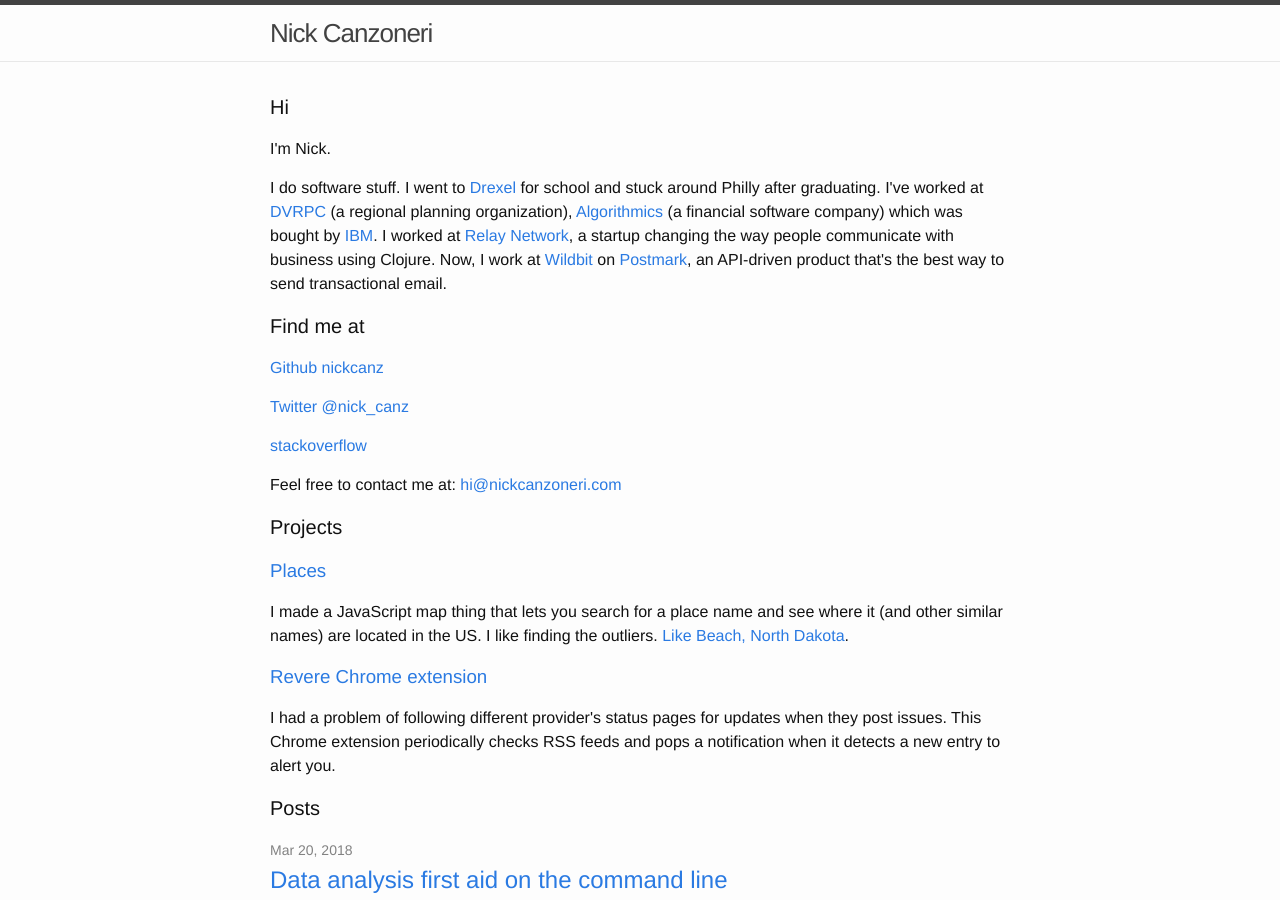
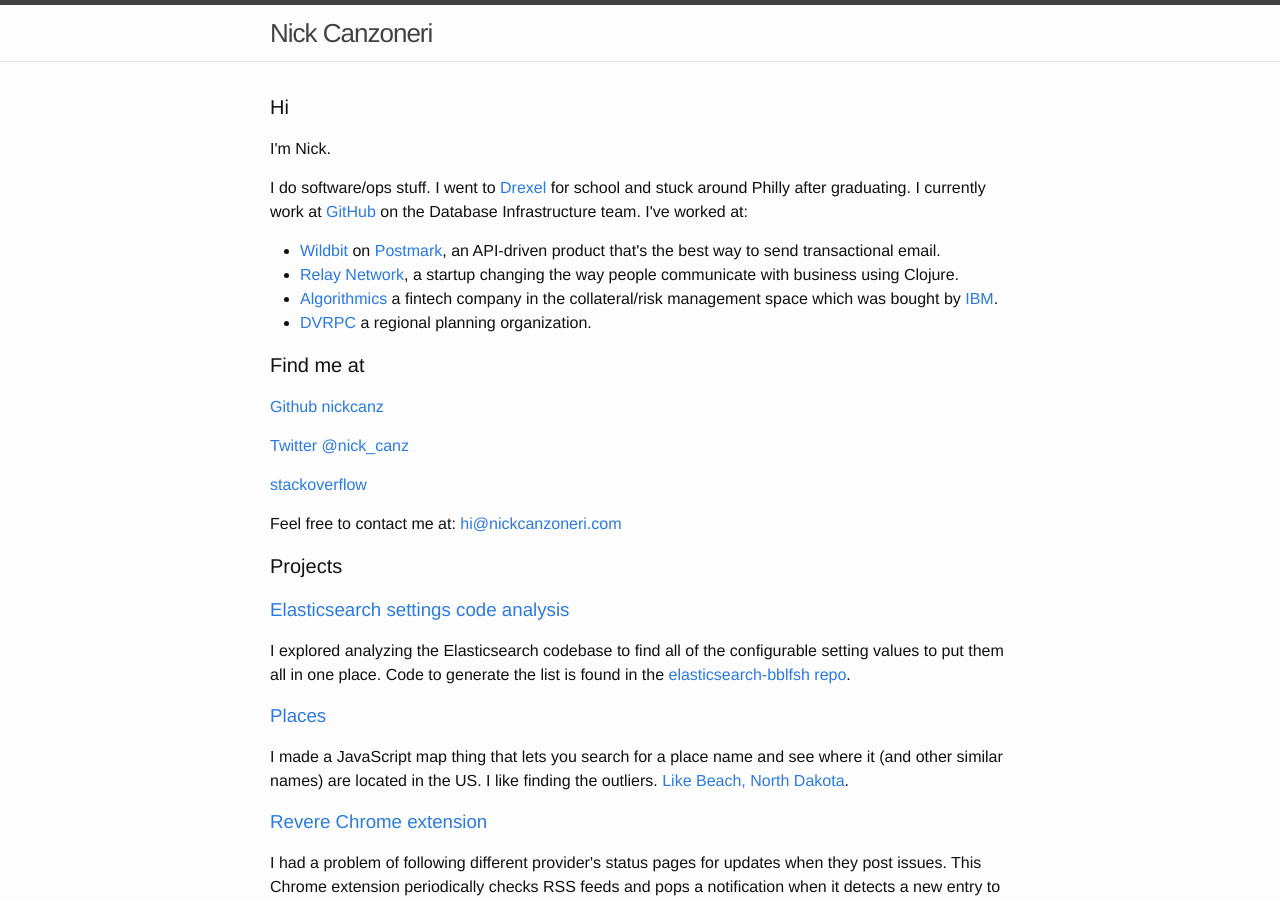
Before and after one commit to nickcanz/nickcanz.github.com, a Jekyll site: the page built from index.html, in a window 1280 px wide and 900 px high. Built offline with Jekyll 4.4.1, drawn with Linux system fonts in a browser that asks for light colours.

Commit message:
Add new project and reconfigure work history

```diff
--- a/index.html
+++ b/index.html
@@ -5,7 +5,14 @@
 <div class="home">
   <h1 class="page-heading">Hi</h1>
   <p>I'm Nick.</p>
-  <p>I do software stuff. I went to <a href="http://www.drexel.edu">Drexel</a> for school and stuck around Philly after graduating. I've worked at <a href="http://www.dvrpc.org">DVRPC</a> (a regional planning organization), <a href="http://www.algorithmics.com">Algorithmics</a> (a financial software company) which was bought by <a href="http://www.ibm.com">IBM</a>. I worked at <a href="http://www.relaynetwork.com/">Relay Network</a>, a startup changing the way people communicate with business using Clojure. Now, I work at <a href="http://www.wildbit.com">Wildbit</a> on <a href="http://www.postmarkapp.com">Postmark</a>, an API-driven product that's the best way to send transactional email.</p>
+  <p>I do software/ops stuff. I went to <a href="http://www.drexel.edu">Drexel</a> for school and stuck around Philly after graduating. I currently work at <a href="https://github.com">GitHub</a> on the Database Infrastructure team. I've worked at:</p>
+
+  <ul>
+    <li><a href="http://www.wildbit.com">Wildbit</a> on <a href="http://www.postmarkapp.com">Postmark</a>, an API-driven product that's the best way to send transactional email.</li>
+    <li><a href="http://www.relaynetwork.com/">Relay Network</a>, a startup changing the way people communicate with business using Clojure.</li>
+    <li><a href="http://www.algorithmics.com">Algorithmics</a> a fintech company in the collateral/risk management space which was bought by <a href="http://www.ibm.com">IBM</a>.</li>
+    <li><a href="http://www.dvrpc.org">DVRPC</a> a regional planning organization.</li>
+  </ul>
 
   <h2 class="page-heading">Find me at</h2>
   <p><a href="http://www.github.com/nickcanz">Github nickcanz</a></p>
@@ -14,6 +21,9 @@
   <p>Feel free to contact me at: <a href="mailto:hi@nickcanzoneri.com">hi@nickcanzoneri.com</a></p>
 
   <h2 class="page-heading">Projects</h2>
+  <h3><a href="http://nickcanzoneri.com/elasticserach-settings">Elasticsearch settings code analysis</a></h3>
+  <p>I explored analyzing the Elasticsearch codebase to find all of the configurable setting values to put them all in one place. Code to generate the list is found in the <a href="https://github.com/nickcanz/elasticsearch-bblfsh">elasticsearch-bblfsh repo</a>.</p>
+
   <h3><a href="http://nickcanzoneri.com/places">Places</a></h3>
   <p>I made a JavaScript map thing that lets you search for a place name and see where it (and other similar names) are located in the US. I like finding the outliers. <a href="http://nickcanzoneri.com/places/#beach">Like Beach, North Dakota</a>.</p>
 
```
